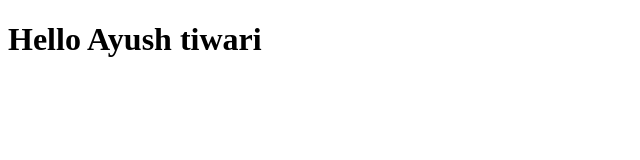
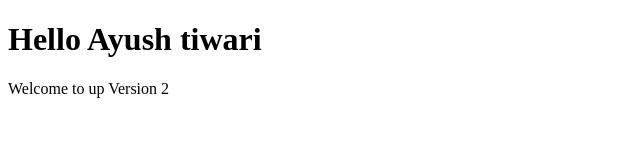
Before and after one commit to Ayush-T-iwari/new_devops_repo, a plain HTML site: page index.html in a window 1280 px wide. Shown: the whole page, without its empty margins (0-640 px from the left). Drawn offline with Linux system fonts and the light colour scheme.

Commit message:
added v2

```diff
--- a/index.html
+++ b/index.html
@@ -7,5 +7,6 @@
 </head>
 <body>
   <h1> Hello Ayush tiwari </h1>
+  <p> Welcome to up Version 2 </p>
 </body>
 </html>
```
